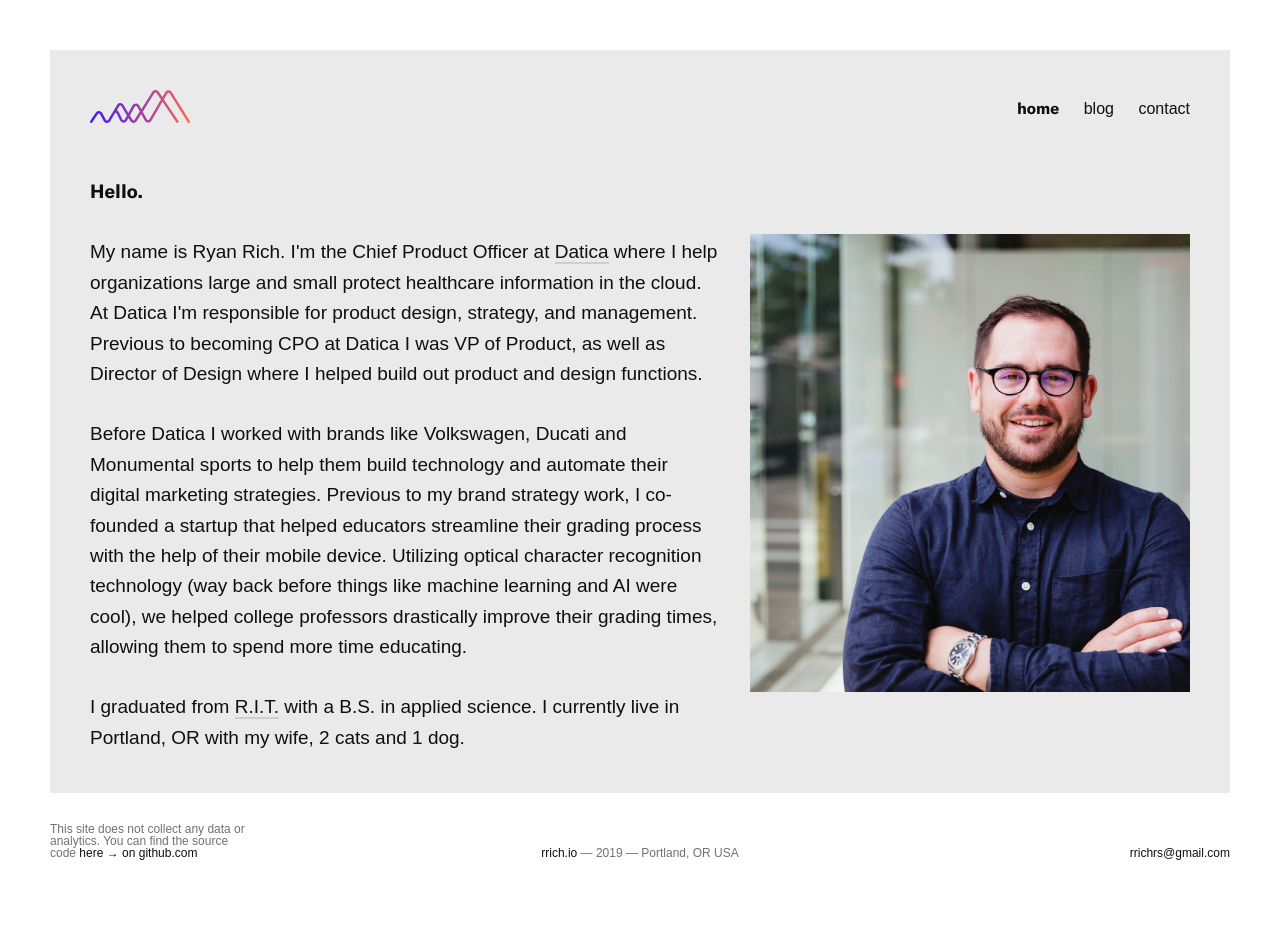
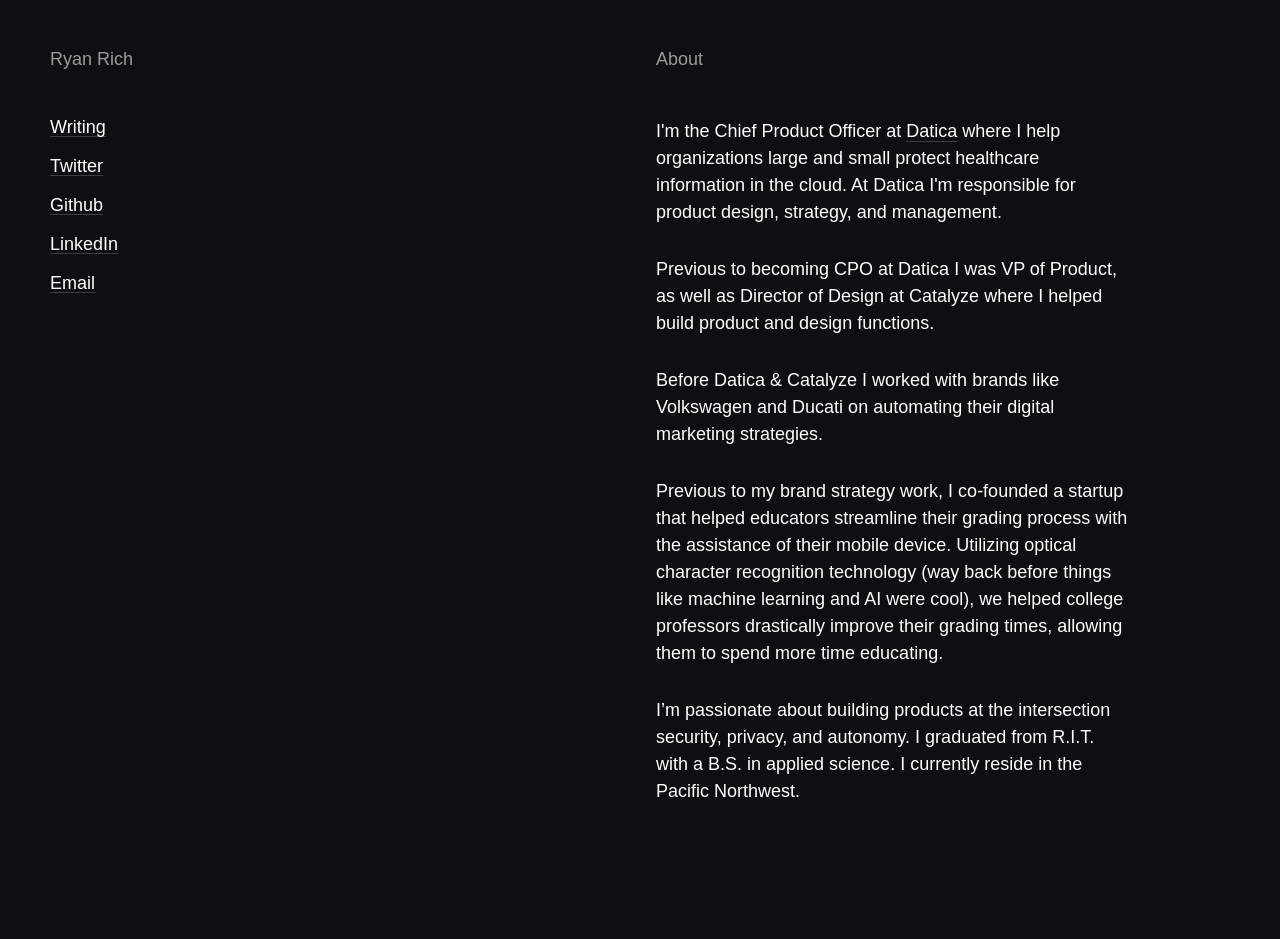
Before and after one commit to rr1000/rrich.io-01, a Jekyll site: the page built from index.html, in a window 1280 px wide. Built offline with Jekyll 4.4.1, drawn with Linux system fonts in a browser that asks for light colours; some web fonts are replaced; after the commit the page ends 900 px from its top, so only the background shows below that.

Commit message:
New version for 2020

```diff
--- a/_includes/footer.html
+++ /dev/null
@@ -1,13 +0,0 @@
-<footer class="footer">
-  <div class="row bottom-xs">
-    <div class="col-sm-4 col-xs-12 start-sm start-xs">
-      <p class="small">This site does not collect any data or analytics. You can find the source code <a href="https://github.com/rr1000/rrich.io-01" target="_blank">here → on github.com</a></p>
-    </div>
-    <div class="col-sm-4 col-xs-12 center-sm start-xs">
-      <p><a href="/">rrich.io</a> &mdash; 2019 &mdash; Portland, OR USA</p>
-    </div>
-    <div class="col-sm-4 col-xs-12 end-sm start-xs">
-      <p><a href="mailto:rrichrs@gmail.com">rrichrs@gmail.com</a></p>
-    </div>
-  </div>
-</footer>
--- a/_includes/home-link.html
+++ /dev/null
@@ -1,3 +0,0 @@
-<div class="logo">
-  &mdash; <a href="/">rrich.io</a>
-</div>
--- a/_includes/nav.html
+++ b/_includes/nav.html
@@ -1,16 +1,5 @@
-<header class="header">
-  <nav class="row middle-xs">
-    <div class="col-sm-6 col-xs-12 start-xs start-sm">
-      <a href="/" class="logo">
-        <img src="/assets/images/logo.svg" alt="Logo">
-      </a>
+{% for item in site.data.nav %}
+    <div>
+        <a href="{{ item.link }}" {% if page.url == item.link %} class="selected" {% endif %}>{{ item.name }}</a>
     </div>
-    <div class="col-sm-6 col-xs-12 start-xs end-sm">
-      {% for item in site.data.nav %}
-        <a href="{{ item.link }}" {% if page.url == item.link %} class="selected" {% endif %}>
-          {{ item.name }}
-        </a>
-      {% endfor %}
-    </div>
-  </nav>
-</header>
+{% endfor %}
--- a/_layouts/base.html
+++ b/_layouts/base.html
@@ -11,11 +11,7 @@
   </head>
   <body class="{{page.body}}">
     <div class="grid">
-    <div class="inner-grid">
-      {% include nav.html %}
       {{content}}
-    </div>
-    {% include footer.html %}
     </div>
   </body>
 </html>
--- a/_sass/main.scss
+++ b/_sass/main.scss
@@ -11,63 +11,37 @@
   font-family: $f_sans-light;
   font-style: normal;
   background-color: $c_white;
-  color: $c_black;
-  font-size: 16px;
+  color: $c_white;
+  background-color: $c_black;
+  font-size: 18px;
   a{
+    color: $c_white;
+    border-bottom: 1px solid rgba(255,255,255,0.2);
     text-decoration: none;
-    color: $c_black;
     &:hover{color: $c_gray-1}
   }
   strong{font-family: $f_sans-bold;}
 }
-.header{
-  nav{
-    a{
-      display: inline-block;
-      margin: 0px 0 0 20px;
-      padding: 0;
-      text-transform: lowercase;
-    }
-    a.logo{margin: 0;}
-    a.selected{
-      font-family: $f_sans-bold;
-    }
-    @media all and (max-width: 768px){
-      a{margin: 20px 20px 0 0;}
-    }
+.light-text{
+  color: $c_gray-1;
+}
+.long-text{
+  margin: 50px 0 0 0;
+  line-height: 1.5;
+  p{
+    margin: 0 0 30px 0;
+    &:last-of-type{margin: 0;}
   }
 }
-.home-content{
+nav{
   margin: 50px 0 0 0;
-  img{
-    max-width: 100%;
-    height: auto;
-    @media all and (max-width: 768px){
-      margin: 30px 0 0 0;
-    }
-  }
-  p{
-    font-size: 19px;
-    line-height: 1.6;
-    margin: 0 0 30px 0;
-    &:last-of-type{
-      margin: 0;
-    }
-  }
   a{
-    border-bottom: 2px solid lighten($c_gray-1, 20%);
+    display: inline-block;
+    margin: 0 0 20px 0;
   }
 }
-.footer{
-  padding: 30px 0;
-  font-size: 12px;
-  color: $c_gray-2;
-  p.small{max-width: 200px;}
-  @media all and (max-width: 768px){
-    div{
-      margin: 0 0 20px 0;
-      padding: 0;
-      &:last-of-type{margin: 0;}
-    }
+@media all and (max-width: 767px){
+  .hide-xs{
+    display: none;
   }
 }
--- a/index.html
+++ b/index.html
@@ -3,16 +3,21 @@
 title: rrich.io - Home
 body: home
 ---
-<div class="home-content">
-  <div class="row middle-sm">
-    <div class="col-sm-7 col-xs-12">
-      <p><strong>Hello.</strong></p>
-      <p>My name is Ryan Rich. I'm the Chief Product Officer at <a href="https://datica.com" target="_blank">Datica</a> where I help organizations large and small protect healthcare information in the cloud. At Datica I'm responsible for product design, strategy, and management. Previous to becoming CPO at Datica I was VP of Product, as well as Director of Design where I helped build out product and design functions.</p>
-      <p>Before Datica I worked with brands like Volkswagen, Ducati and Monumental sports to help them build technology and automate their digital marketing strategies. Previous to my brand strategy work, I co-founded a startup that helped educators streamline their grading process with the help of their mobile device. Utilizing optical character recognition technology (way back before things like machine learning and AI were cool), we helped college professors drastically improve their grading times, allowing them to spend more time educating.</p>
-      <p>I graduated from <a href="https://www.rit.edu/" target="_blank">R.I.T.</a> with a B.S. in applied science. I currently live in Portland, OR with my wife, 2 cats and 1 dog.</p>
+<div class="row">
+    <div class="col-sm-6 col-xs-12">
+        <p class="light-text">Ryan Rich</p>
+        <nav>
+            {% include nav.html %}
+        </nav>
     </div>
     <div class="col-sm-5 col-xs-12">
-      <img src="/assets/images/profile.jpg" alt="Profile image">
+        <p class="light-text hide-xs">About</p>
+        <div class="long-text">
+            <p>I'm the Chief Product Officer at <a href="https://datica.com" taget="_blank">Datica</a> where I help organizations large and small protect healthcare information in the cloud. At Datica I'm responsible for product design, strategy, and management. </p>
+            <p>Previous to becoming CPO at Datica I was VP of Product, as well as Director of Design at Catalyze where I helped build product and design functions.</p>
+            <p>Before Datica & Catalyze I worked with brands like Volkswagen and Ducati on automating their digital marketing strategies.</p>
+            <p>Previous to my brand strategy work, I co-founded a startup that helped educators streamline their grading process with the assistance of their mobile device. Utilizing optical character recognition technology (way back before things like machine learning and AI were cool), we helped college professors drastically improve their grading times, allowing them to spend more time educating.</p>
+            <p>I’m passionate about building products at the intersection security, privacy, and autonomy. I graduated from R.I.T. with a B.S. in applied science. I currently reside in the Pacific Northwest.</p>
+        </div>
     </div>
-  </div>
 </div>
```
Also changed, not shown: _data/nav.yml (+10 -6 lines), _layouts/post.html (deleted, +0 -22 lines), _posts/2017-11-28-reInvent-2017.md (deleted, +0 -7 lines), _posts/2017-11-29-fargate.md (deleted, +0 -7 lines), _posts/2017-12-08-lets-encrypt.md (deleted, +0 -7 lines), _posts/2018-06-21-K8s-vs-PaaS.md (deleted, +0 -7 lines), _posts/2018-10-02-AWS-RDS-Guide-HIPAA-HITRUST.md (deleted, +0 -7 lines), _posts/2018-10-02-Azure-CosmosDB-Guide-HIPAA-HITRUST.md (deleted, +0 -7 lines), _posts/2018-10-02-GCP-Cloud-SQL-Guide-HIPAA-HITRUST.md (deleted, +0 -7 lines), _posts/2018-10-03-CCMS.md (deleted, +0 -7 lines), _posts/2018-10-04-Configuring-Popular-Managed-Database-Services-HITRUST-CSF.md (deleted, +0 -7 lines). Lines whose indentation alone changed are shown as unchanged.
